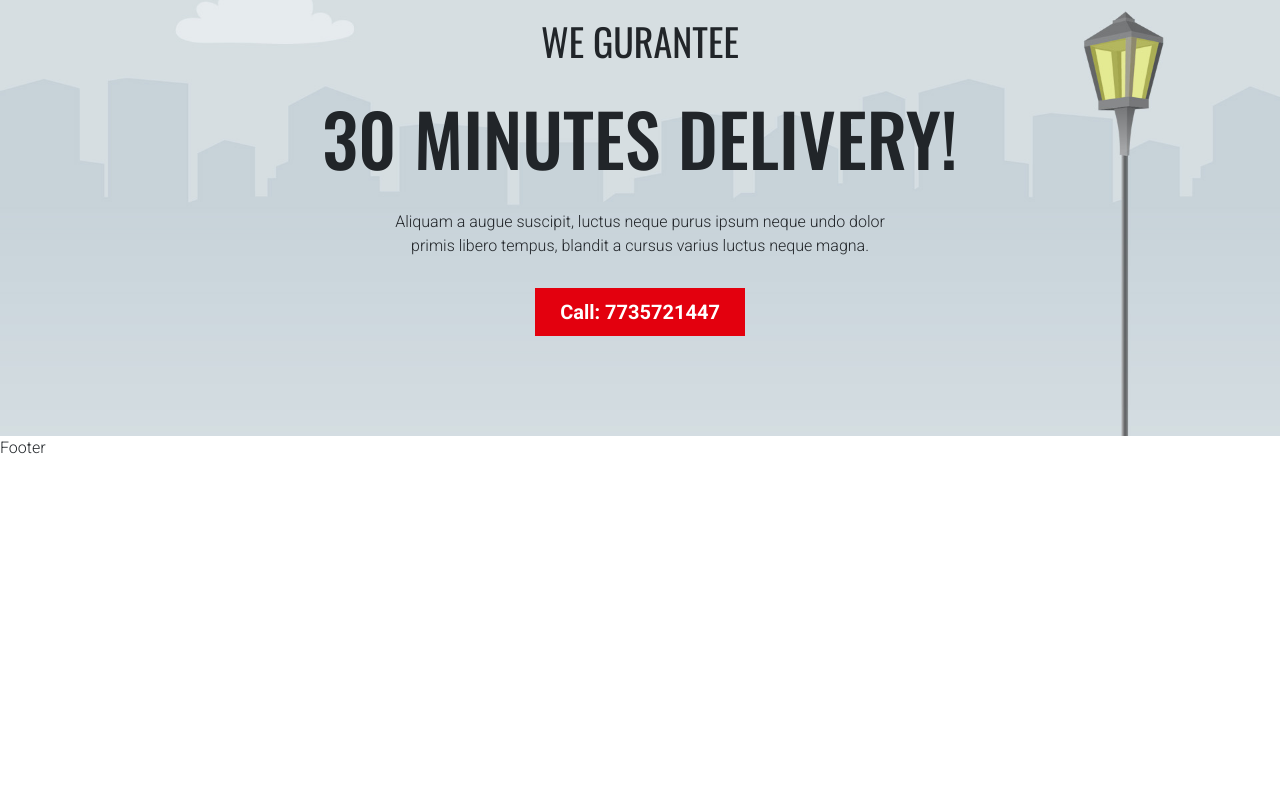
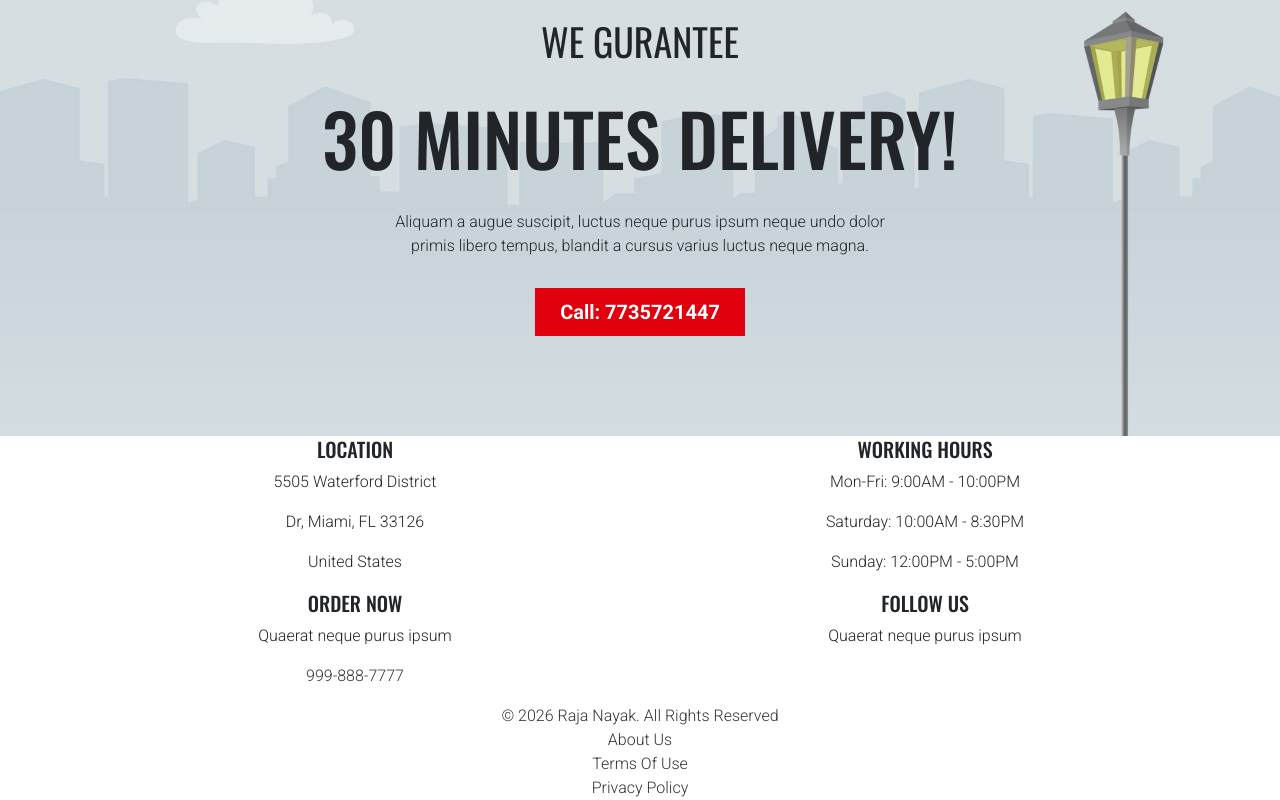
Before and after one commit to rjn45/React_food_app, a React (Create React App) app: page / in a window 1280 px wide. Shown: the part 6638-7438 px from the top of the page. Before the commit the page ends 7098 px from the top, so only its background shows below. Built offline with nearby package versions, Linux system fonts and the light colour scheme.

Commit message:
footer section added

```diff
--- a/src/component/Layouts/Footer.js
+++ b/src/component/Layouts/Footer.js
@@ -1,8 +1,92 @@
 import React from 'react'
+import { Container, Row, Carousel, Col } from "react-bootstrap";
+import { Link } from 'react-router-dom';
 
-const Footer = () => {
+function Footer (){
   return (
-    <div>Footer</div>
+    <footer>
+      <Container>
+        <Row>
+          <Col sm={6} className='mb-4 mb-lg-0'>
+            <div className='text-center'>
+              <h5>Location</h5>
+              <p>5505 Waterford District</p>
+              <p>Dr, Miami, FL 33126</p>
+              <p>United States</p>
+            </div>
+          </Col>
+          <Col sm={6} className='mb-4 mb-lg-0'>
+            <div className='text-center'>
+              <h5>Working Hours</h5>
+              <p>Mon-Fri: 9:00AM - 10:00PM</p>
+              <p>Saturday: 10:00AM - 8:30PM</p>
+              <p>Sunday: 12:00PM - 5:00PM</p>
+            </div>
+          </Col>
+          <Col sm={6} className='mb-4 mb-lg-0'>
+            <div className='text-center'>
+              <h5>Order Now</h5>
+              <p>Quaerat neque purus ipsum</p>
+              <p>
+                <Link to="tel:9998887777" className='calling'>
+                  999-888-7777
+                </Link>
+              </p>
+            </div>
+          </Col>
+          <Col sm={6} className='mb-4 mb-lg-0'>
+            <div className='text-center'>
+              <h5>Follow Us</h5>
+              <p>Quaerat neque purus ipsum</p>
+              <ul className='list-unstyled text-center mt-2'>
+                <li>
+                  <Link to="/">
+                    <i className='bi-bi-facebook'></i>
+                  </Link>
+                </li>
+                <li>
+                  <Link to="/">
+                    <i className='bi-bi-twitter'></i>
+                  </Link>
+                </li>
+                <li>
+                  <Link to="/">
+                    <i className='bi-bi-instagram'></i>
+                  </Link>
+                </li>
+                <li>
+                  <Link to="/">
+                    <i className='bi-bi-youtube'></i>
+                  </Link>
+                </li>
+              </ul>
+            </div>
+          </Col>
+        </Row>
+        <Row className='copy_right'>
+          <Col>
+            <div>
+              <ul className='list-unstyled text-center mb-0'>
+                <li>
+                  <Link to="/">
+                    © 2026 <span>Raja Nayak</span>. All Rights Reserved
+                  </Link>
+                </li>
+                <li>
+                  <Link to="/">About Us</Link>
+                </li>
+                <li>
+                  <Link to="/">Terms Of Use</Link>
+                </li>
+                <li>
+                  <Link to="/">Privacy Policy</Link>
+                </li>
+              </ul>
+            </div>
+          </Col>
+        </Row>
+      </Container>
+    </footer>
   )
 }
 
```
